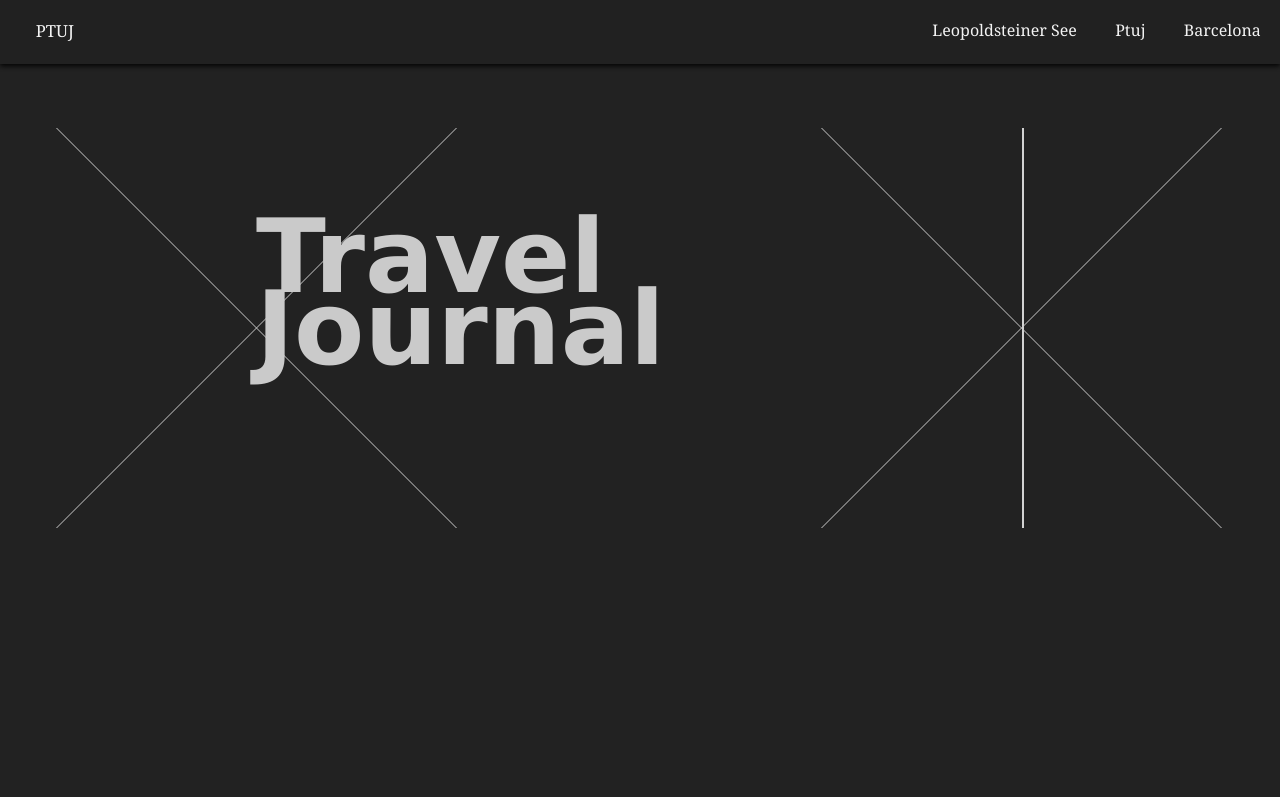
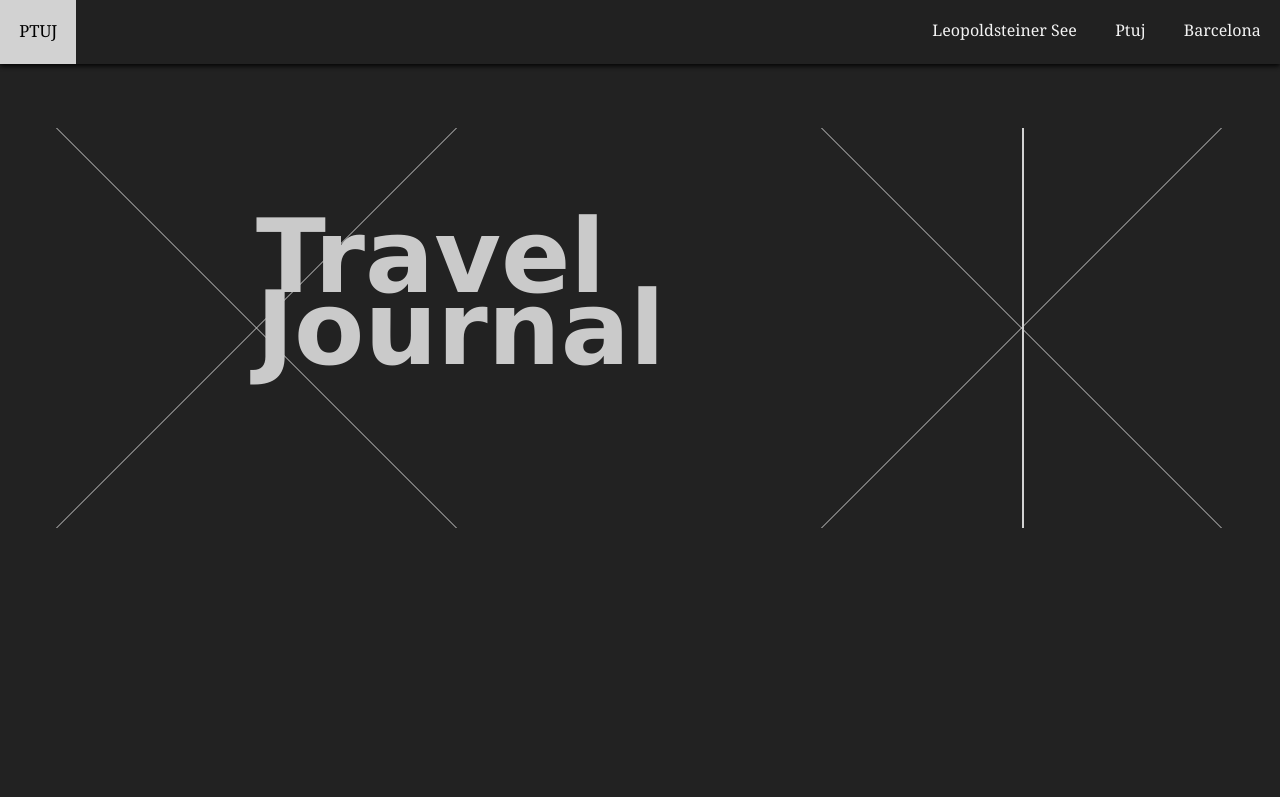
Before and after one commit to JessyVe/Web_Example_001, a plain HTML site: page index.html in a window 1280 px wide. Shown: the top 797 px of the page. Drawn offline with Linux system fonts and the light colour scheme.

Commit message:
Fix navbar

```diff
--- a/css/mystyle.css
+++ b/css/mystyle.css
@@ -118,7 +118,8 @@ td {
 .navbar a {
   color: white;
   text-align: center;
-  margin: 1.5%;
+  height: 100%;
+  padding: 1.5%;
   text-decoration: none;
 }
 
```
